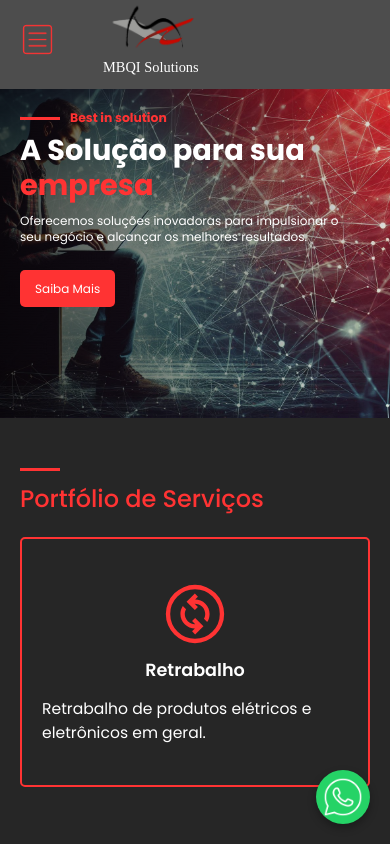
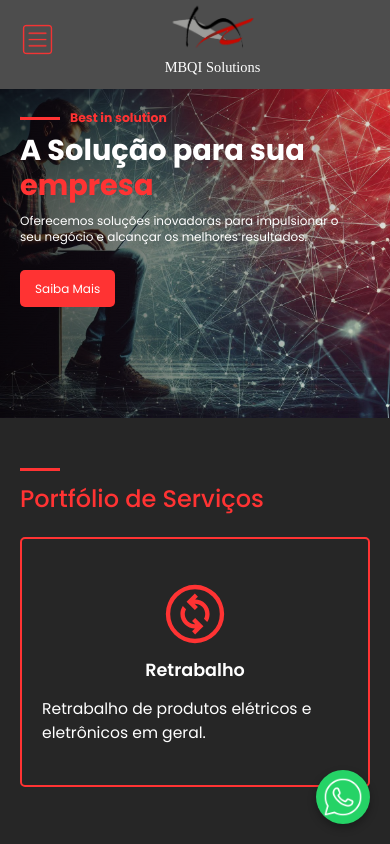
Before and after one commit to IgorCodognoto/IgorCodognoto.github.io, a plain HTML site: page index.html in a window 390 px wide. Shown: the top 844 px of the page. Drawn offline with nearby package versions, Linux system fonts and the light colour scheme; a web font is replaced by a local one.

Commit message:
atualizando header mobile

```diff
--- a/global/footer.css
+++ b/global/footer.css
@@ -51,6 +51,18 @@
 /*********************/
 
 /*Footer*/
+.footer-desktop {
+  display: block;
+}
+
+.footer-mobile {
+  display: none;
+}
+
+.social-mobile {
+  display: none;
+}
+
 .footer-bg {
     background-color: var(--cor-5)
 }
@@ -91,14 +103,6 @@
   .whatsapp-button img {
     width: 40px;
     height: 40px;
-  }
-
-  .footer-mobile {
-    display: none;
-  }
-
-  .social-mobile {
-    display: none;
   }
 
   /* Animação do botão */
--- a/global/header.css
+++ b/global/header.css
@@ -123,13 +123,6 @@ header {
     display: none;
   }
 
-  .nav-mobile-container {
-    display: flex;
-    gap: 48px;
-    justify-content: flex-start;
-    align-items: center;
-  }
-
   .nav-mobile {
     display: block;
     padding-bottom: 10px;
@@ -138,6 +131,26 @@ header {
     width: 100%;
     z-index: 1000;
     background-color: var(--cor-5);
+  }
+
+  .nav-mobile-container {
+    display: flex;
+    justify-content: space-between;
+    align-items: center;
+  }
+
+  .nav-mobile-container {
+    flex: 1;
+    display: flex;
+    justify-content: flex-start;
+  }
+
+  .mobile-logo-container {
+    flex: 2;
+    display: flex;
+    flex-direction: column;
+    justify-content: center;
+    align-items: center;
   }
 
   .hb-menu{
--- a/index.html
+++ b/index.html
@@ -62,7 +62,7 @@
         <div class="nav-mobile">
             <div class="container">
                     <div class="nav-mobile-container">
-                        <div>
+                        <div class="icon-menu-container">
                             <a class="menu-toggle" id="menu-toggle"><img src="img/icones/icons8-menu-quadrado-2-96.png" alt="Icone de navegação do menu" class="hb-menu"></a>
                         </div>
                         <div class="mobile-logo-container">
```
